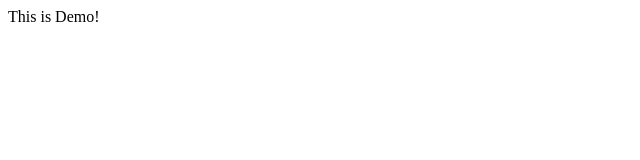
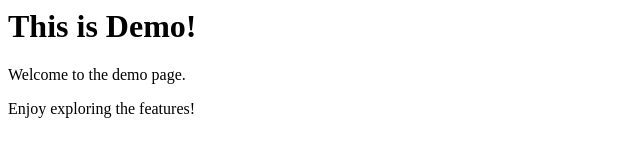
Before and after one commit to Nikhilkadaveru/Demo1, a plain HTML site: page index.html in a window 1280 px wide. Shown: the whole page, without its empty margins (0-640 px from the left). Drawn offline with Linux system fonts and the light colour scheme.

Commit message:
updated content

```diff
--- a/index.html
+++ b/index.html
@@ -1 +1,3 @@
-This is Demo!
+<h1>This is Demo!</h1>
+<p>Welcome to the demo page.</p>
+<p>Enjoy exploring the features!</p>
```
